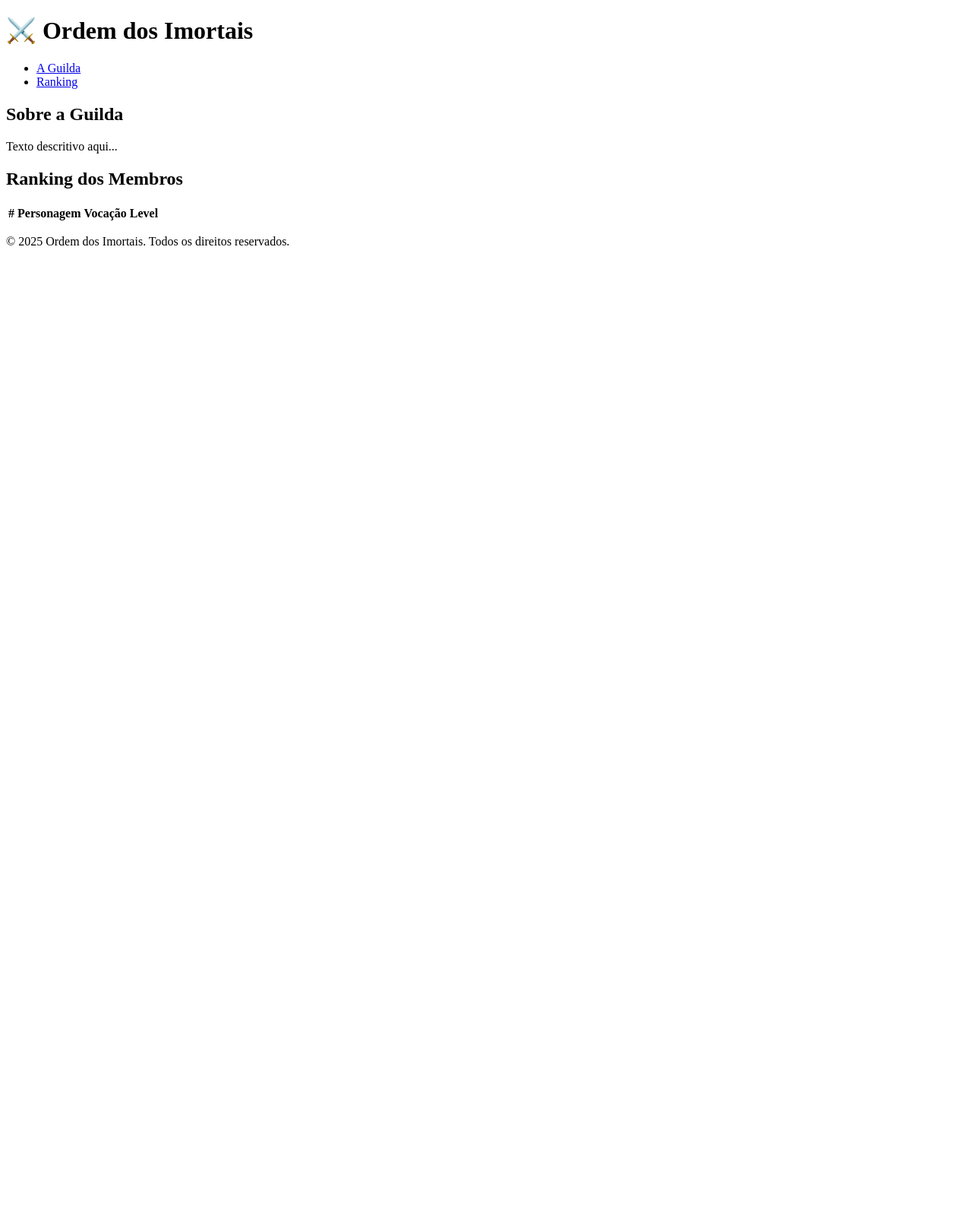
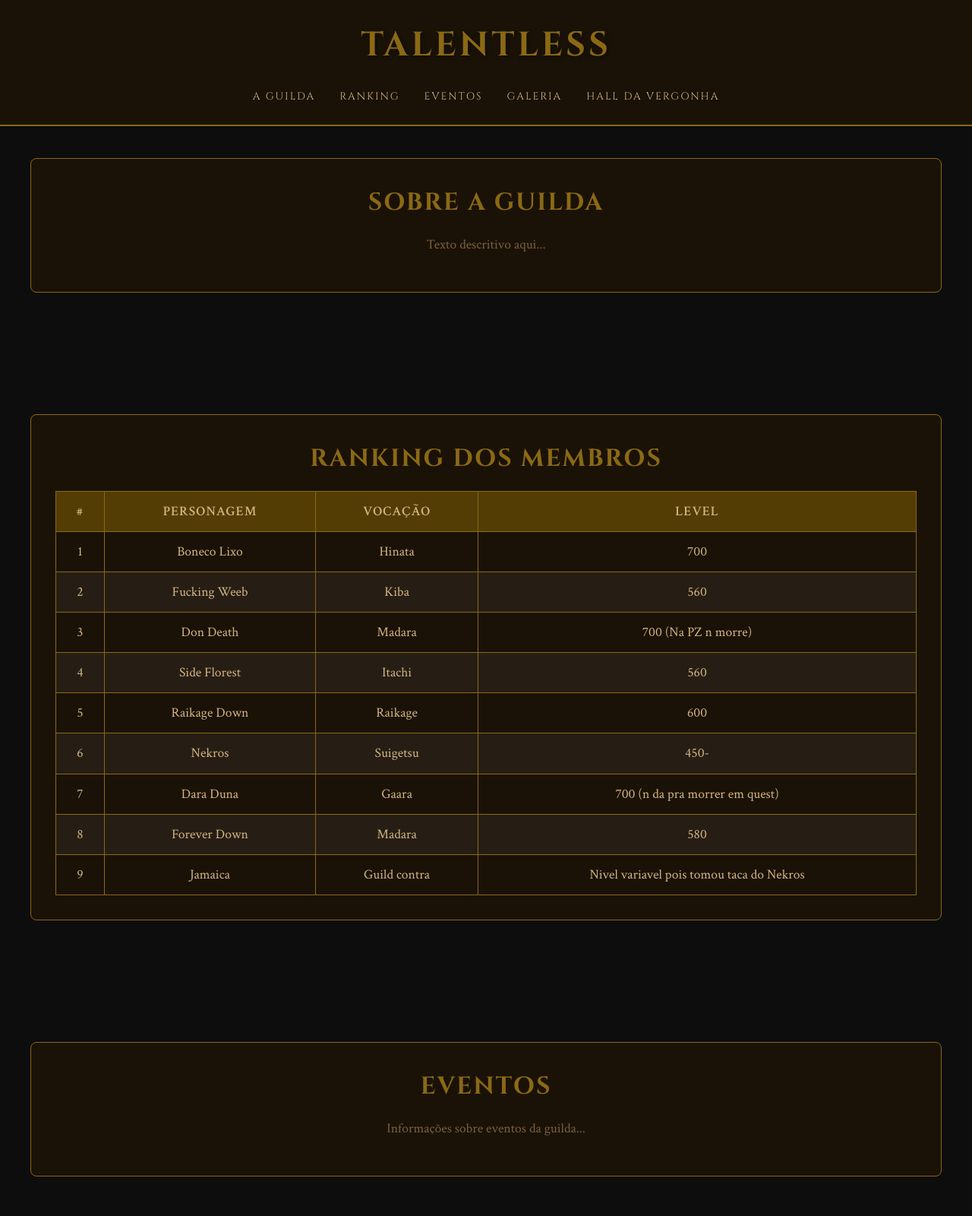
Before and after one commit to TulioZY/guild-page, a website: page index.html in a window 1280 px wide. Shown: the top 1600 px of the page at 76% size. Before the commit the page ends 800 px from the top, so only its background shows below. Drawn offline with nearby package versions, Linux system fonts and the light colour scheme.

Commit message:
feat: Mudanças feitas no HTML e CSS e JS

```diff
--- a/css/style.css
+++ b/css/style.css
@@ -0,0 +1,256 @@
+/* =====================
+   VARIÁVEIS & RESET
+   ===================== */
+@import url('https://fonts.googleapis.com/css2?family=Cinzel:wght@400;700&family=Crimson+Text:ital,wght@0,400;0,600;1,400&display=swap');
+
+:root {
+  --cor-fundo: #0d0d0d;
+  --cor-painel: #1a1207;
+  --cor-borda: #8b6914;
+  --cor-texto: #d4b483;
+  --cor-destaque: #c0392b;
+  --cor-texto-fraco: #7a6040;
+  --cor-primeira-linha: #533d04;
+
+  --fonte-titulo: 'Cinzel', serif;
+  --fonte-corpo: 'Crimson Text', serif;
+}
+
+* {
+  margin: 0;
+  padding: 0;
+  box-sizing: border-box;
+}
+
+html {
+  scroll-behavior: smooth;
+}
+
+main {
+  padding-top: 3rem;
+  display: block;
+  /* Espaço para o header fixo */
+}
+
+body {
+  background-color: var(--cor-fundo);
+  color: var(--cor-texto);
+  font-family: var(--fonte-corpo);
+  font-size: 1.1rem;
+  line-height: 1.6;
+}
+
+/* =====================
+   HEADER & NAV
+   ===================== */
+header {
+  background-color: var(--cor-painel);
+  border-bottom: 2px solid var(--cor-borda);
+  padding: 1.5rem 2rem;
+  text-align: center;
+  position: fixed;
+  width: 100%;
+  top: 0;
+  left: 0;
+  z-index: 10;
+}
+
+header h1 {
+  font-family: var(--fonte-titulo);
+  font-size: 2.8rem;
+  color: var(--cor-borda);
+  letter-spacing: 4px;
+  text-transform: uppercase;
+  text-shadow: #0d0d0d 2px 2px 4px;
+}
+
+nav ul {
+  list-style: none;
+  display: flex;
+  justify-content: center;
+  gap: 2rem;
+  margin-top: 1rem;
+}
+
+nav li:has(a:hover) {
+  transform: scale(1.2);
+  transition: transform 0.3s ease;
+}
+
+nav a {
+  font-family: var(--fonte-titulo);
+  color: var(--cor-texto);
+  text-decoration: none;
+  font-size: 0.85rem;
+  letter-spacing: 2px;
+  text-transform: uppercase;
+  transition: color 0.3s ease;
+  position: relative;
+
+  &:after {
+    content: '';
+    position: absolute;
+    bottom: -0.5rem;
+    left: 50%;
+    width: 0;
+    height: 0.2rem;
+    background: var(--cor-destaque);
+    transition: all 300ms ease-in-out;
+  }
+
+  &:hover::after {
+    width: 100%;
+    left: 0%;
+  }
+}
+
+  nav a:hover {
+    color: var(--cor-destaque);
+    transform: scale(1.2);
+  }
+
+  section {
+    padding: 2rem;
+    margin: 10rem auto;
+    max-width: 1200px;
+    background-color: var(--cor-painel);
+    border: 1px solid var(--cor-borda);
+    border-radius: 8px;
+    opacity: 0;
+    transform: translateY(30px);
+    transition: opacity 0.6s ease, transform 0.6s ease;
+    scroll-margin-top: 11rem;
+    @media (max-width: 768px) {
+      max-width: 350px;
+    }
+  }
+
+  section.visivel {
+    opacity: 1;
+    transform: translateY(0);
+  }
+
+  section h2 {
+    font-family: var(--fonte-titulo);
+    font-size: 2rem;
+    color: var(--cor-borda);
+    margin-bottom: 1rem;
+    text-transform: uppercase;
+    letter-spacing: 2px;
+    text-align: center;
+  }
+
+  section p {
+    margin-bottom: 1rem;
+    text-align: center;
+    color: var(--cor-texto-fraco);
+  }
+
+
+  section table {
+    width: 100%;
+    border-collapse: collapse;
+    margin-top: 1rem;
+    text-align: center;
+
+    tr:nth-child(even) {
+      background-color: rgba(255, 255, 255, 0.05);
+    }
+  }
+
+  section table th,
+  section table td {
+    padding: 0.75rem;
+    border: 1px solid var(--cor-borda);
+  }
+
+  section table th {
+    background-color: var(--cor-primeira-linha);
+    text-transform: uppercase;
+    letter-spacing: 1px;
+  }
+
+  .hall-grid {
+    display: grid;
+    border-color: var(--cor-borda);
+    background-color: var(--cor-fundo);
+  }
+
+  .hall-grid h3 {
+    text-align: center;
+  }
+
+  .swiper {
+    width: 100%;
+    height: 200px;
+  }
+
+  .swiper-slide {
+    display: flex;
+    align-items: center;
+    justify-content: center;
+    font-size: 24px;
+    background: #333;
+    color: #fff;
+
+    img {
+      width: 100%;
+      height: 100%;
+      object-fit: cover;
+    }
+  }
+
+  .lightbox {
+    display: flex;
+    /* sempre flex, mas invisível */
+    opacity: 0;
+    pointer-events: none;
+    /* não clicável quando invisível */
+    transition: opacity 0.3s ease;
+    position: fixed;
+    /* fica por cima de TUDO */
+    inset: 0;
+    /* ocupa a tela inteira */
+    background: rgba(0, 0, 0, 0.92);
+    z-index: 9999;
+    flex-direction: column;
+    align-items: center;
+    justify-content: center;
+    padding: 2rem;
+  }
+
+  .lightbox.ativo {
+    opacity: 1;
+    pointer-events: all;
+    /* só aparece quando a classe .ativo é adicionada */
+  }
+
+  .lightbox img {
+    max-width: 90%;
+    max-height: 75vh;
+    border: 2px solid var(--cor-borda);
+    border-radius: 4px;
+    min-width: 750px;
+    min-height: 500px;
+  }
+
+  .lightbox p {
+    margin-top: 1rem;
+    font-family: var(--fonte-titulo);
+    color: var(--cor-texto);
+    font-size: 1rem;
+    letter-spacing: 1px;
+  }
+
+  .fechar-lightbox {
+    position: absolute;
+    top: 1.5rem;
+    right: 2rem;
+    font-size: 2rem;
+    color: var(--cor-borda);
+    cursor: pointer;
+  }
+
+  .fechar-lightbox:hover {
+    color: var(--cor-destaque);
+  }
--- a/index.html
+++ b/index.html
@@ -1,20 +1,25 @@
 <!DOCTYPE html>
 <html lang="pt-BR">
+
 <head>
     <meta charset="UTF-8">
     <meta name="viewport" content="width=device-width, initial-scale=1.0">
-  <title>Ordem dos Imortais</title>
+    <title>Talentless</title>
     <link rel="stylesheet" href="css/style.css">
+    <link rel="stylesheet" href="https://cdn.jsdelivr.net/npm/swiper@11/swiper-bundle.min.css" />
 </head>
+
 <body>
 
     <header>
-    <h1>⚔️ Ordem dos Imortais</h1>
+        <h1>Talentless</h1>
         <nav>
             <ul>
                 <li><a href="#sobre">A Guilda</a></li>
                 <li><a href="#ranking">Ranking</a></li>
-        <!-- continue aqui com os outros itens do menu -->
+                <li><a href="#eventos">Eventos</a></li>
+                <li><a href="#galeria">Galeria</a></li>
+                <li><a href="#hall-da-vergonha">Hall da Vergonha</a></li>
             </ul>
         </nav>
     </header>
@@ -38,18 +43,132 @@
                     </tr>
                 </thead>
                 <tbody>
-          <!-- adicione 3 a 5 membros fictícios aqui -->
+                    <tr>
+                        <td>1</td>
+                        <td>Boneco Lixo</td>
+                        <td>Hinata</td>
+                        <td>700</td>
+                    </tr>
+                    <tr>
+                        <td>2</td>
+                        <td>Fucking Weeb</td>
+                        <td>Kiba</td>
+                        <td>560</td>
+                    </tr>
+                    <tr>
+                        <td>3</td>
+                        <td>Don Death</td>
+                        <td>Madara</td>
+                        <td>700 (Na PZ n morre)</td>
+                    </tr>
+                    <tr>
+                        <td>4</td>
+                        <td>Side Florest</td>
+                        <td>Itachi</td>
+                        <td>560</td>
+                    </tr>
+                    <tr>
+                        <td>5</td>
+                        <td>Raikage Down</td>
+                        <td>Raikage</td>
+                        <td>600</td>
+                    </tr>
+                    <tr>
+                        <td>6</td>
+                        <td>Nekros</td>
+                        <td>Suigetsu</td>
+                        <td>450-</td>
+                    </tr>
+                    <tr>
+                        <td>7</td>
+                        <td>Dara Duna</td>
+                        <td>Gaara</td>
+                        <td>700 (n da pra morrer em quest)</td>
+                    </tr>
+                    <tr>
+                        <td>8</td>
+                        <td>Forever Down</td>
+                        <td>Madara</td>
+                        <td>580</td>
+                    </tr>
+                    <tr>
+                        <td>9</td>
+                        <td>Jamaica</td>
+                        <td>Guild contra</td>
+                        <td>Nivel variavel pois tomou taca do Nekros</td>
+                    </tr>
                 </tbody>
             </table>
         </section>
 
-    <!-- crie as demais seções: eventos, recrutamento, galeria, hall da vergonha -->
+        <section id="eventos">
+            <h2>Eventos</h2>
+            <p>Informações sobre eventos da guilda...</p>
+        </section>
+
+        <section id="galeria">
+            <!-- Slider main container -->
+            <h2>Galeria</h2>
+            <div class="swiper">
+                <div class="swiper-wrapper">
+
+                    <div class="swiper-slide"><img
+                            src="https://media.discordapp.net/attachments/1293229745605054494/1366549639750225992/image.png?ex=6a3e5bc7&is=6a3d0a47&hm=587a463fdbf174eae175d9c5564924b2075027ef56fb661661a5d6d44127348a&=&format=webp&quality=lossless"
+                            alt="" data-descricao="Kill do boss final - 12/05/2025"></div>
+                    <div class="swiper-slide"><img
+                            src="https://media.discordapp.net/attachments/1293229745605054494/1336035564574736475/AAAAAAAAAAAAAAA.PNG?ex=6a3ec014&is=6a3d6e94&hm=7f7cc39ac51e6a40a9c5adacadd9070082f65412b537f3edf6cfd1590fae51fa&=&format=webp&quality=lossless"
+                            alt="" data-descricao="War contra os inimigos - 20/05/2025"></div>
+                    <div class="swiper-slide"><img
+                            src="https://media.discordapp.net/attachments/1293229745605054494/1323153194737733683/image.png?ex=6a3eafb0&is=6a3d5e30&hm=cb6fc1886c8d504c117d437ad365dce44bf35980157e21d8e53f0866289bdb61&=&format=webp&quality=lossless"
+                            alt="" data-descricao="Evento de aniversário - 10/06/2025"></div>
+                    <div class="swiper-slide"><img
+                            src="https://media.discordapp.net/attachments/1293229745605054494/1323140841073541211/image.png?ex=6a3ea42f&is=6a3d52af&hm=dc59f5d54e5b109adb1387ae7587f8ffb804a933f2dc37e0d0492de99e0d93a3&=&format=webp&quality=lossless"
+                            alt="" data-descricao="Torneio de guilda - 15/07/2025"></div>
+
+                </div>
+
+                <!-- navegação -->
+                <div class="swiper-button-prev"></div>
+                <div class="swiper-button-next"></div>
+
+                <!-- bolinhas -->
+                <div class="swiper-pagination"></div>
+            </div>
+
+
+        </section>
+
+        <section id="hall-da-vergonha">
+            <h2>Hall da Vergonha</h2>
+            <p>Os piores jogadores da guilda...</p>
+            <div class="hall-grid">
+                <article>
+                    <h3>John</h3>
+                    <p>Nunca vimos um membro tão ruim.</p>
+                </article>
+                <article>
+                    <h3>Jeang</h3>
+                    <p>Esse cara com voz fina foi uma pessoa muito falsa.</p>
+                </article>
+                <article>
+                    <h3>Paulin</h3>
+                    <p>Amigo do Jeang.</p>
+                </article>
+            </div>
+        </section>
 
     </main>
 
     <footer>
-    <p>© 2025 Ordem dos Imortais. Todos os direitos reservados.</p>
+        <p>© 2025 Talentless. Todos os direitos reservados.</p>
     </footer>
+    <div class="lightbox" id="lightbox">
+        <span class="fechar-lightbox" id="fechar-lightbox">&#10005;</span>
+        <img src="" alt="" id="lightbox-img">
+        <p id="lightbox-descricao"></p>
+    </div>
+    <script src="https://cdn.jsdelivr.net/npm/swiper@11/swiper-bundle.min.js"></script>
+    <script src="js/script.js"></script>
+</body>
 
-</body>
 </html>
--- a/js/script.js
+++ b/js/script.js
@@ -0,0 +1,63 @@
+const swiper = new Swiper(".swiper", {
+  slidesPerView: 3,
+  spaceBetween: 20,
+
+  loop: true,
+
+  pagination: {
+    el: ".swiper-pagination",
+    clickable: true,
+  },
+
+  navigation: {
+    nextEl: ".swiper-button-next",
+    prevEl: ".swiper-button-prev",
+  },
+
+
+
+  autoplay: {
+    delay: 3000,
+    disableOnInteraction: false,
+  },
+});
+
+const lightbox = document.getElementById('lightbox');
+const lightboxImg = document.getElementById('lightbox-img');
+const lightboxDescricao = document.getElementById('lightbox-descricao');
+const fecharBtn = document.getElementById('fechar-lightbox');
+
+document.querySelectorAll('.swiper-slide img').forEach(img => {
+  img.addEventListener('click', () => {
+    lightboxImg.src = img.src;
+    lightboxDescricao.textContent = img.dataset.descricao || '';
+    lightbox.classList.add('ativo');
+  });
+});
+
+fecharBtn.addEventListener('click', () => {
+  lightbox.classList.remove('ativo');
+});
+
+// clicou fora da imagem = fecha também
+lightbox.addEventListener('click', (e) => {
+  if (e.target === lightbox) {
+    lightbox.classList.remove('ativo');
+  }
+});
+
+
+const observer = new IntersectionObserver((entries) => {
+  entries.forEach(entry => {
+    if (entry.isIntersecting) {
+      entry.target.classList.add('visivel');
+    }
+    else {
+      entry.target.classList.remove('visivel');
+    }
+  });
+}, { threshold: 0.15 });
+
+document.querySelectorAll('section').forEach(section => {
+  observer.observe(section);
+});
--- /dev/null
+++ b/package.json
@@ -0,0 +1,5 @@
+{
+  "dependencies": {
+    "swiper": "^12.2.0"
+  }
+}
```
Also changed, not shown: 2 other files. Lines whose indentation alone changed are shown as unchanged.
